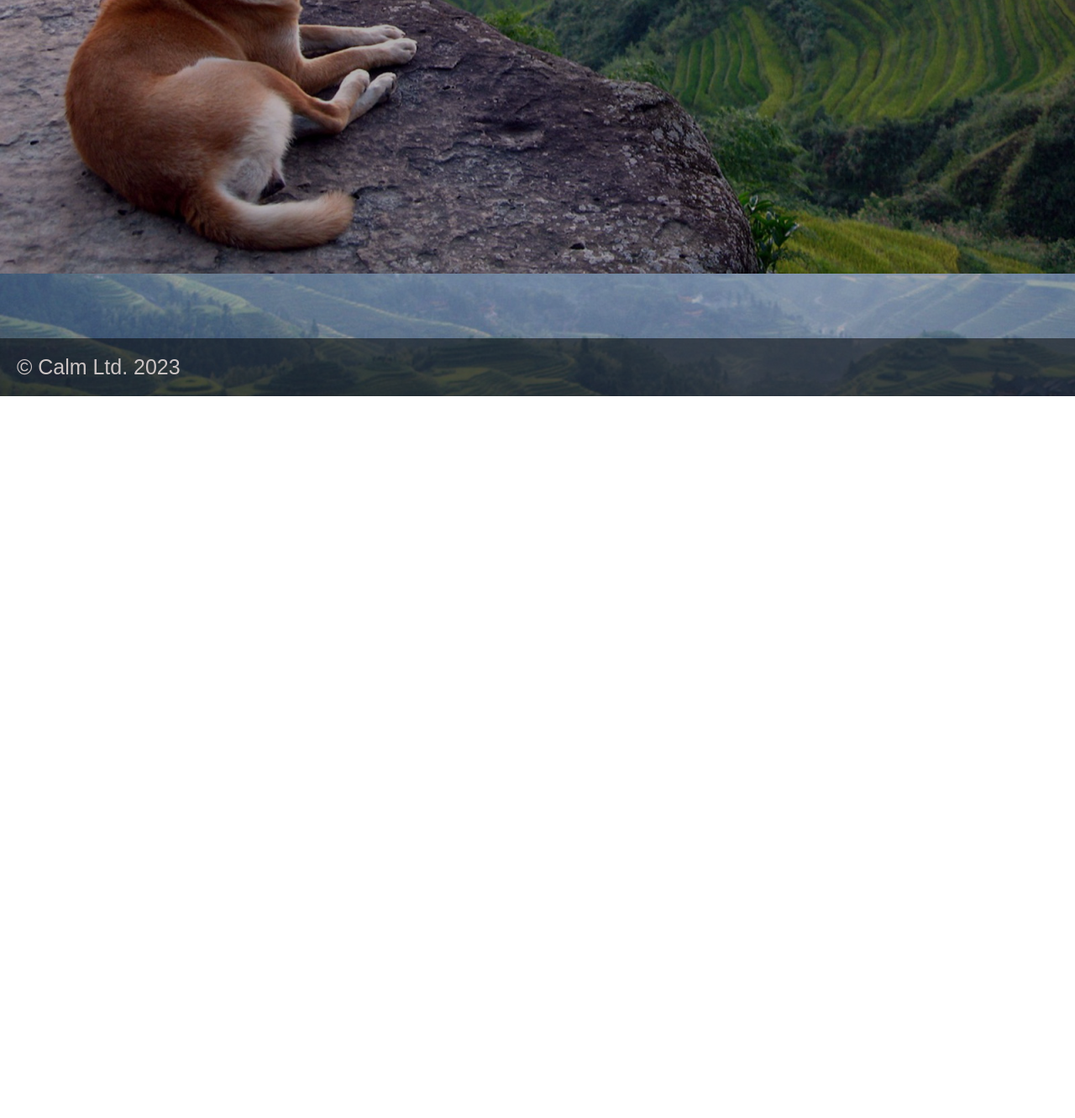
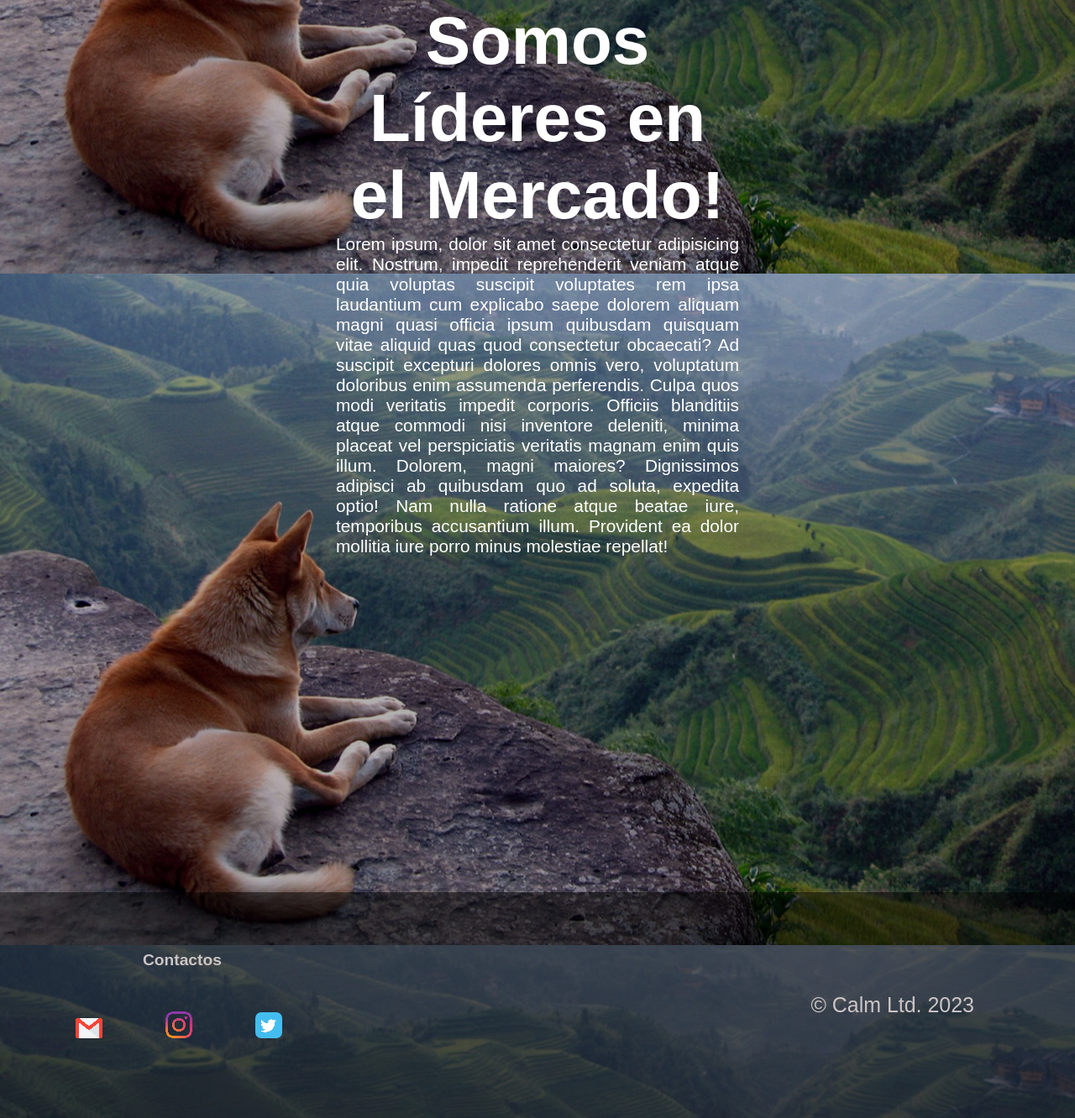
Before and after one commit to juananuel/proyecto, a plain HTML site: page about.html in a window 1280 px wide. Shown: the part 474-1806 px from the top of the page at 84% size. Before the commit the page ends 946 px from the top, so only its background shows below. Drawn offline with Linux system fonts and the light colour scheme; a web font is replaced by a local one.

Commit message:
16ago 03

```diff
--- a/about.html
+++ b/about.html
@@ -24,13 +24,46 @@
 
     <article class="main_about">
 
+        <h2>Somos Líderes en el Mercado!</h2>
+        <p>Lorem ipsum, dolor sit amet consectetur adipisicing elit. Nostrum, impedit reprehenderit veniam atque quia voluptas suscipit voluptates rem ipsa laudantium cum explicabo saepe dolorem aliquam magni quasi officia ipsum quibusdam quisquam vitae aliquid quas quod consectetur obcaecati? Ad suscipit excepturi dolores omnis vero, voluptatum doloribus enim assumenda perferendis. Culpa quos modi veritatis impedit corporis. Officiis blanditiis atque commodi nisi inventore deleniti, minima placeat vel perspiciatis veritatis magnam enim quis illum. Dolorem, magni maiores? Dignissimos adipisci ab quibusdam quo ad soluta, expedita optio! Nam nulla ratione atque beatae iure, temporibus accusantium illum. Provident ea dolor mollitia iure porro minus molestiae repellat!</p>
+
     </article>
 
     <footer id="foot">
-        <div class="contact">
 
+
+
+        <div class="rrss">
+            <h4>Contactos</h4>
+            <div class="email">
+
+                <a href="mailto:contacto@calm.com" target="_blank">
+                    <img src="./img/email.png" alt="email_logo">
+                </a>
+
+            </div>
+
+            <div class="instagram">
+
+                <a href="https://www.instagram.com" target="_blank">
+                    <img src="./img/ig_logo.png" alt="instagram_logo">
+                </a>
+
+            </div>
+
+            <div class="twitter">
+
+                <a href="https://www.twitter.com" target="_blank">
+                    <img src="./img/twitter.png" alt="twitter_logo">
+                </a>
+
+            </div>
         </div>
-        <p>&copy; Calm Ltd. 2023</p>
+
+        <div class="copyright">
+            <p>&copy; Calm Ltd. 2023</p>
+        </div>
+
     </footer>
 
 </body>
--- a/style.css
+++ b/style.css
@@ -156,18 +156,22 @@ p{
     display: flex;
 }
 
+#foot h4{
+    font-family: 'Signika Negative', sans-serif;
+    display: flex;
+    padding-left: 150px;
+    padding-top: 50px;
+}
+
 
 .rrss, .copyright{
     width: 50%;
 }
 
 .email, .instagram, .twitter{
-    display: flex;
-    padding: 20px;
-}
-
-.email p, .instagram p, .twitter p{
-    padding-left: 20px;
+    display: inline-block;
+    padding-top: 50px;
+    padding-left: 70px;
 }
 
 .twitter img{
@@ -181,6 +185,12 @@ p{
 }
 
 
+/* About */
+
+.main_about p{
+    color: white;
+}
+
 /* services */
 
 .main_about, .main_services{
```
Also changed, not shown: index.html (+20 -6 lines), services.html (+32 -2 lines).
